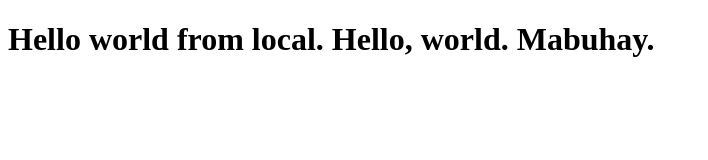
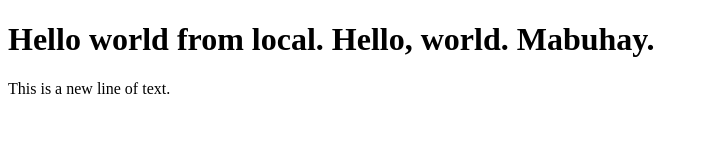
Before and after one commit to negrillojmc/tutorial1, a plain HTML site: page index.html in a window 1280 px wide. Shown: the whole page, without its empty margins (0-708 px from the left). Drawn offline with Linux system fonts and the light colour scheme.

Commit message:
new content on index.html file

```diff
--- a/index.html
+++ b/index.html
@@ -7,5 +7,6 @@
 </head>
 <body>
     <h1>Hello world from local. Hello, world. Mabuhay.</h1>
+    <p>This is a new line of text.</p>
 </body>
 </html>
```
